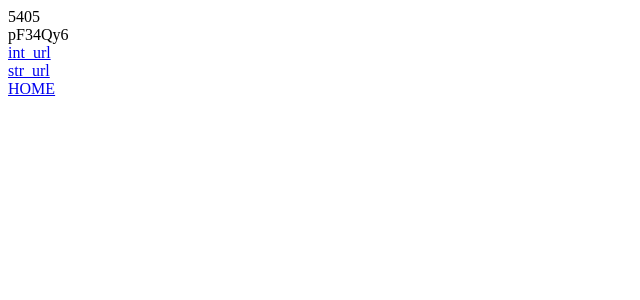
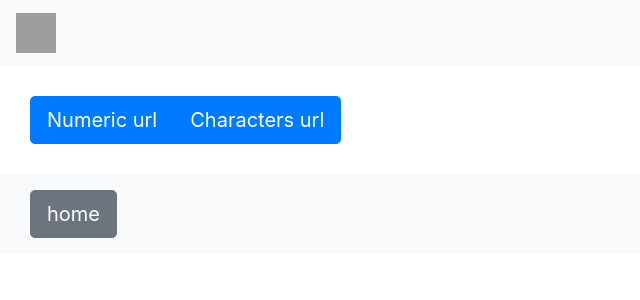
Before and after one commit to mikola-s/lesson_34_dj_02_templates, a Django app: page / in a window 1280 px wide. Shown: the top 300 px of the page, without its empty margins (0-640 px from the left). Run offline with Django 3.2, Linux system fonts and the light colour scheme; some libraries are stand-ins or nearby versions; grey boxes are pictures that could not be loaded.

Commit message:
lsn34 complete

```diff
--- a/lsn34_home_work/scetch/urls.py
+++ b/lsn34_home_work/scetch/urls.py
@@ -4,9 +4,6 @@ from . import views
 
 urlpatterns = [
     path("", views.index, name='index'),
-    # path("100/", views.int_url, name='int_url'),
     path("<int:page>/", views.int_url, name='int_url'),
     path("<str:page>/", views.str_url, name='str_url'),
-    # path("<str:str_url_val>/", views.str_url, name='str_url'),
-
 ]
--- a/lsn34_home_work/scetch/views.py
+++ b/lsn34_home_work/scetch/views.py
@@ -2,11 +2,10 @@ from django.shortcuts import render
 from random import randint, choice
 from string import digits, ascii_letters
 
-# Create your views here.
 
 def index(request):
     int_page = randint(100, 10000)
-    str_page = ''.join(choice(digits+ascii_letters) for i in range(randint(5, 12)))
+    str_page = ''.join(choice(digits + ascii_letters) for i in range(randint(5, 12)))
     return render(request, 'index.html', {
         'int_page': int_page,
         'str_page': str_page,
@@ -14,14 +13,12 @@ def index(request):
 
 
 def int_url(request, page):
-    print(page)
     return render(request, 'int_url.html', {
         'page': page
     })
 
 
 def str_url(request, page):
-    print(page)
     return render(request, 'str_url.html', {
         'page': page
     })
--- a/lsn34_home_work/templates/base.html
+++ b/lsn34_home_work/templates/base.html
@@ -3,16 +3,27 @@
 <head>
     <meta charset="UTF-8">
     <title>Title</title>
-
+    <link rel="stylesheet"
+          href="https://stackpath.bootstrapcdn.com/bootstrap/4.3.1/css/bootstrap.min.css"
+          integrity="sha384-ggOyR0iXCbMQv3Xipma34MD+dH/1fQ784/j6cY/iJTQUOhcWr7x9JvoRxT2MZw1T"
+          crossorigin="anonymous">
 </head>
 <body>
+<nav class="navbar navbar-expand-lg navbar-light bg-light">
+    <img class="navbar-brand" src="https://picsum.photos/40">
+</nav>
 
+<div style="margin: 30px">
+    {% block content %}
+    {% endblock %}
+</div>
 
-
-{% block content %}
-{% endblock %}
-
-<a href="{% url 'index' %}">HOME</a>
+<footer class="page-footer bg-light py-3" style="padding-left: 30px">
+    <a href="{% url 'index' %}"
+       class="footer-copyright btn btn-secondary btn-lg "
+       tabindex="-1"
+       role="button">home</a>
+</footer>
 
 </body>
 </html>
--- a/lsn34_home_work/templates/defeat.html
+++ b/lsn34_home_work/templates/defeat.html
@@ -1 +1,3 @@
-Ты проиграл <br>
+<div class="list-group-item text-center list-group-item-danger">
+    <h2 style="padding-top: 7px">Ты проиграл</h2>
+</div>
--- a/lsn34_home_work/templates/index.html
+++ b/lsn34_home_work/templates/index.html
@@ -1,10 +1,17 @@
 {% extends "base.html" %}
 
 {% block content %}
+<div class="btn-group" role="group" aria-label="Basic example">
+    <a href="{% url 'int_url' int_page %}"
+       class="btn btn-primary btn-lg "
+       tabindex="-1"
+       role="button">Numeric url</a>
+    <a href="{% url 'str_url' str_page %}"
+       class="btn btn-primary btn-lg "
+       tabindex="-1"
+       role="button">Characters url</a>
+</div>
 
-{{ int_page }} <br>
-{{ str_page }} <br>
-<a href="{% url 'int_url' int_page %}">int_url</a><br>
-<a href="{% url 'str_url' str_page %}">str_url</a><br>
+
 
 {% endblock %}
--- a/lsn34_home_work/templates/victory.html
+++ b/lsn34_home_work/templates/victory.html
@@ -1 +1,3 @@
-Ты победил <br>
+<div class="list-group-item text-center list-group-item-success">
+    <h2 style="padding-top: 7px">Ты победил</h2>
+</div>
--- /dev/null
+++ b/requirement.txt
@@ -0,0 +1,4 @@
+Django==2.2
+pkg-resources==0.0.0
+pytz==2019.3
+sqlparse==0.3.0
```
